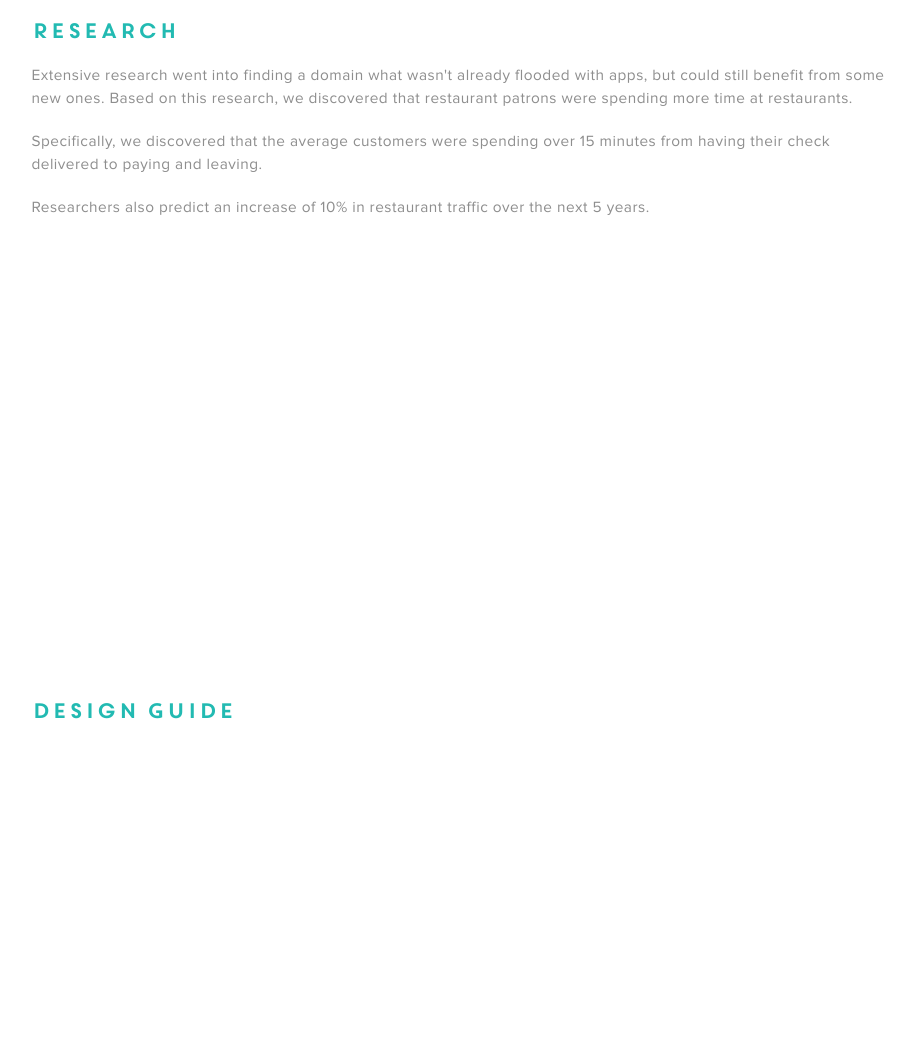
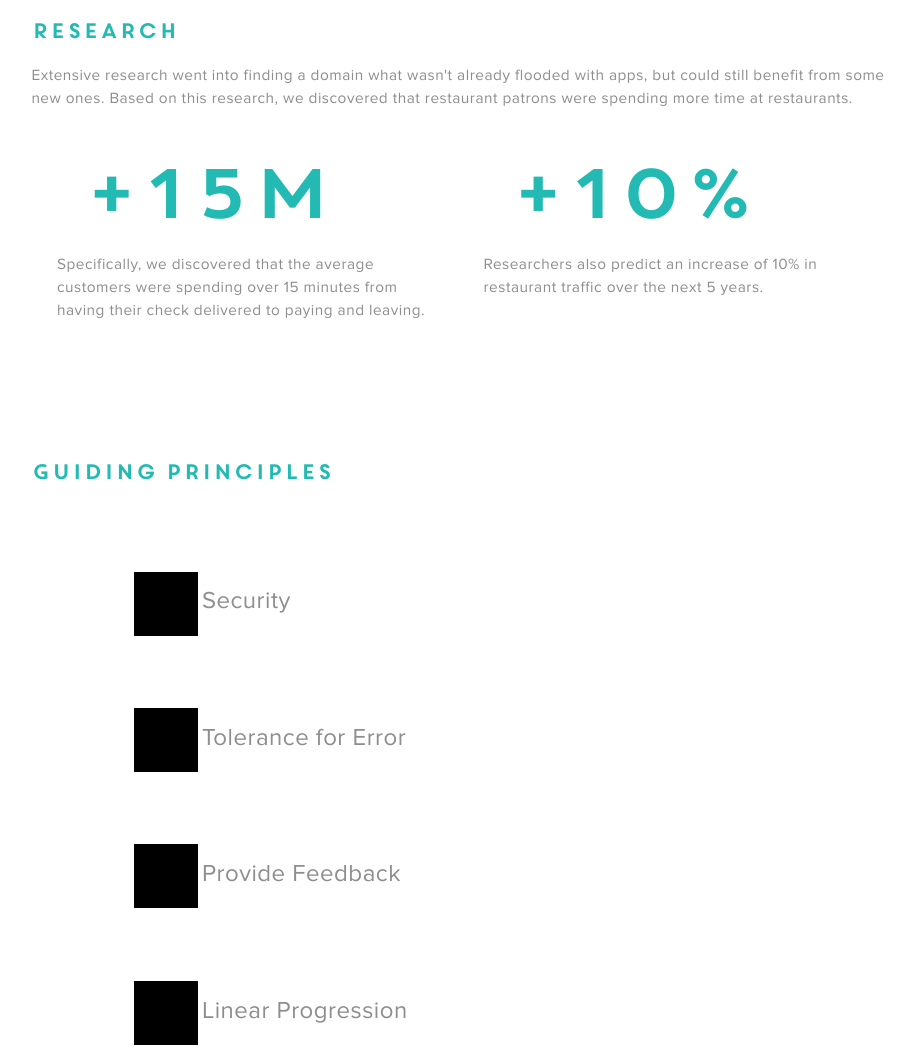
Before and after one commit to jncheng/334Instapay, a plain HTML site: page process2.html in a window 1280 px wide. Shown: the part 1100-2154 px from the top of the page, without its empty margins (199-1113 px from the left). Drawn offline with nearby package versions, Linux system fonts and the light colour scheme; some packages are replaced by stand-ins of ours; a script that the page names is missing.

Commit message:
update to process

```diff
--- a/css/style.css
+++ b/css/style.css
@@ -48,6 +48,8 @@ p {
     line-height: 1.5em;
     padding-bottom: 10px
 }
+
+
 #processHeader {
         background-color: #22bab2;
 
@@ -89,15 +91,24 @@ p {
     font-size: 1em;
 }
 
+.guidingPrinciples{
+    position: relative;
+    display: block;
+    width: 40vw;
+    margin: 3vw 8vw;
+
+}
+
 .content_process{
-        margin: 0px;
+    margin: 0px;
 
     width: 67vw;
     position: relative;
     display: inline-block;
     margin-bottom: 5vh;
 /*    border: 1px solid #eeeeee;
-*/    height: 80vh;
+*/
+    /*height: 80vh;*/
     left: 18vw;
     margin-left: 0px;
     padding: 0px;
@@ -106,14 +117,38 @@ p {
         margin-top: 5vh;
 
 }
-
-.2col{
+.principles_h3{
     position: relative;
     display: inline-block;
-    width: 30vw;
-    border: 1px solid black;
+    width: 20vw;
+    margin: 0px;
+    padding: 0px;
+    margin-top: 3.5vw;
+    vertical-align: top;
+}
+.imageSketches{
+    width: 60vw;
+    height: 30vw;
+}
+.imageSketches{
+    background-image: url();
+}
+.iconSecurity, .iconTolerance, .iconFeedback, .iconProgression{
+    margin-top: 2em;
+    position: relative;
+    display: inline-block;
+    width: 5vw;
+    height: 5vw;
+    background-color: black;
+}
+
+.col2{
+    position: relative;
+    display: inline-block;
+    width: 29vw;
     height: 30vh;
-
+    vertical-align: top;
+    margin: 2vw;
 }
 .row {
     padding: 0 80px;
@@ -125,6 +160,12 @@ p {
     padding: 0px;
     margin: 0px;
     margin-bottom: 1em;
+}
+.h2big{
+    padding-top: 0px;
+    margin-top: 0px;
+    font-size: 5em;
+    margin-left: 2vw;
 }
 
 .no-gutter > [class*='col-'] {
--- a/process2.html
+++ b/process2.html
@@ -60,23 +60,42 @@
       <h2 class="process_header">Research</h2>
 
       <p>Extensive research went into finding a domain what wasn't already flooded with apps, but could still benefit from some new ones. Based on this research, we discovered that restaurant patrons were spending more time at restaurants. </p>
-      <div class="2col">
+      <div class="col2">
+        <h2 class="h2big">+15m</h2>
         <p>Specifically, we discovered that the average customers were spending over 15 minutes from having their check delivered to paying and leaving.</p>
       </div>
-      <div class="2col">
+      <div class="col2">
+        <h2 class="h2big">+10%</h2>
         <p>Researchers also predict an increase of 10% in restaurant traffic over the next 5 years.</p>
       </div>
     </section>
 
     <section id="designGuide" class="content_process">
-
-          <h2 class="process_header">Design Guide</h2>
-
+      <h2 class="process_header">Guiding Principles</h2>
+      <div class="guidingPrinciples">
+        <div class="iconSecurity"></div>
+        <h3 class="principles_h3">Security</h3>
+      </div>
+      <div class="guidingPrinciples">
+        <div class="iconTolerance"></div>
+        <h3 class="principles_h3">Tolerance for Error</h3>
+      </div>
+      <div class="guidingPrinciples">
+        <div class="iconFeedback"></div>
+        <h3 class="principles_h3">Provide Feedback</h3>
+      </div>
+      <div class="guidingPrinciples">
+        <div class="iconProgression"></div>
+        <h3 class="principles_h3">Linear Progression</h3>
+      </div>
     </section>
 
     <section id="userFlow" class="content_process">
+      <h2 class="process_header">User flow</h2>
+      <p>With the idea of starting a tab at a bar, we quickly sketched out how a user would flow through this process. The sketches revealed large flaws in the current system that could easily be solved with the use of a mobile app.</p>
+      <div class="imageSketches"></div>
+      <p>With most mobile devices already storing credit card information, a faster payment system seemed plausable.</p>
 
-          <h2 class="process_header">User flow</h2>
 
     </section>
 
```
